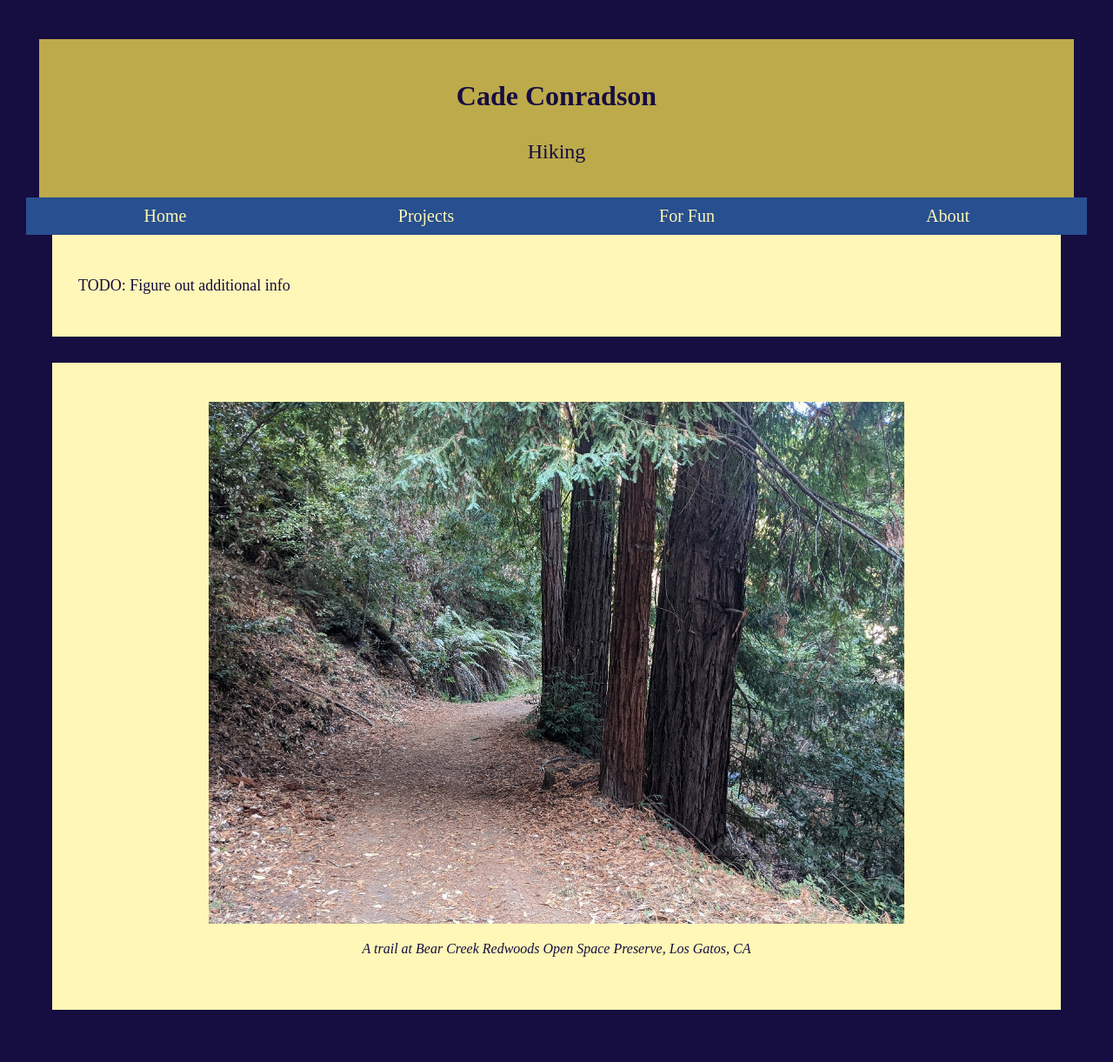
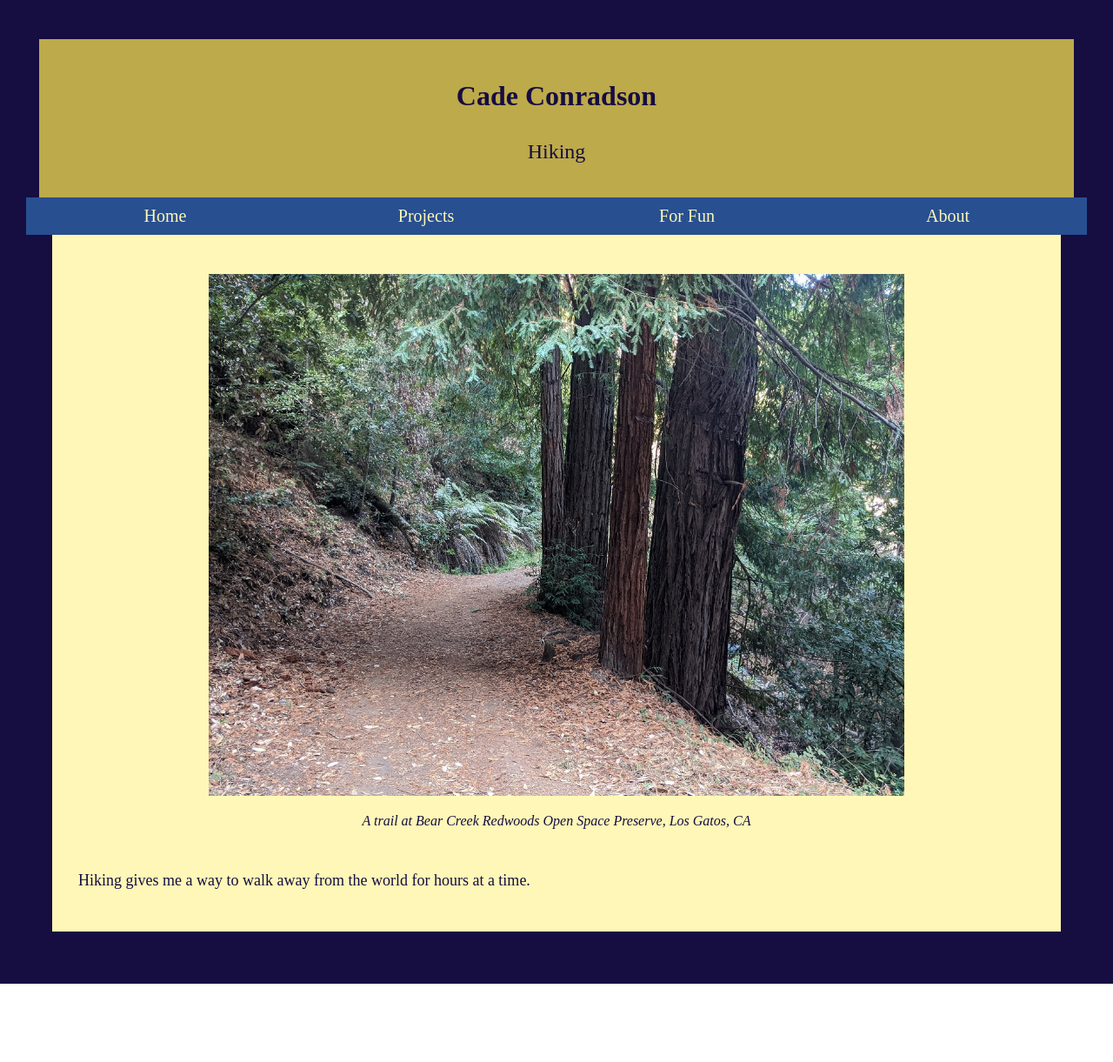
Before and after one commit to cconradson/cconradson.github.io, a Jekyll site: the page built from hiking.html, in a window 1280 px wide. Shown: the whole page at 87% size. Built offline with Jekyll 4.4.1, drawn with Linux system fonts in a browser that asks for light colours; after the commit the page ends 1131 px from its top, so only the background shows below that.

Commit message:
projects permalink

```diff
--- a/hiking.html
+++ b/hiking.html
@@ -5,12 +5,9 @@ title: Hiking
 ---
 
 <div class="body">
-	<p>TODO: Figure out additional info</p>
-</div>
-
-<div class="body">
 	<div class="imgwrap">
 		<img class="landscape" src="{{ site.url }}/assets/images/trail.jpg" alt="trail" style="width:800px">
 		<p>A trail at Bear Creek Redwoods Open Space Preserve, Los Gatos, CA</p>
 	</div>
+	<p>Hiking gives me a way to walk away from the world for hours at a time.</p>
 </div>
--- a/projects.html
+++ b/projects.html
@@ -1,5 +1,6 @@
 ---
 layout: default
+permalink: /projects/
 title: Projects
 ---
 
```
